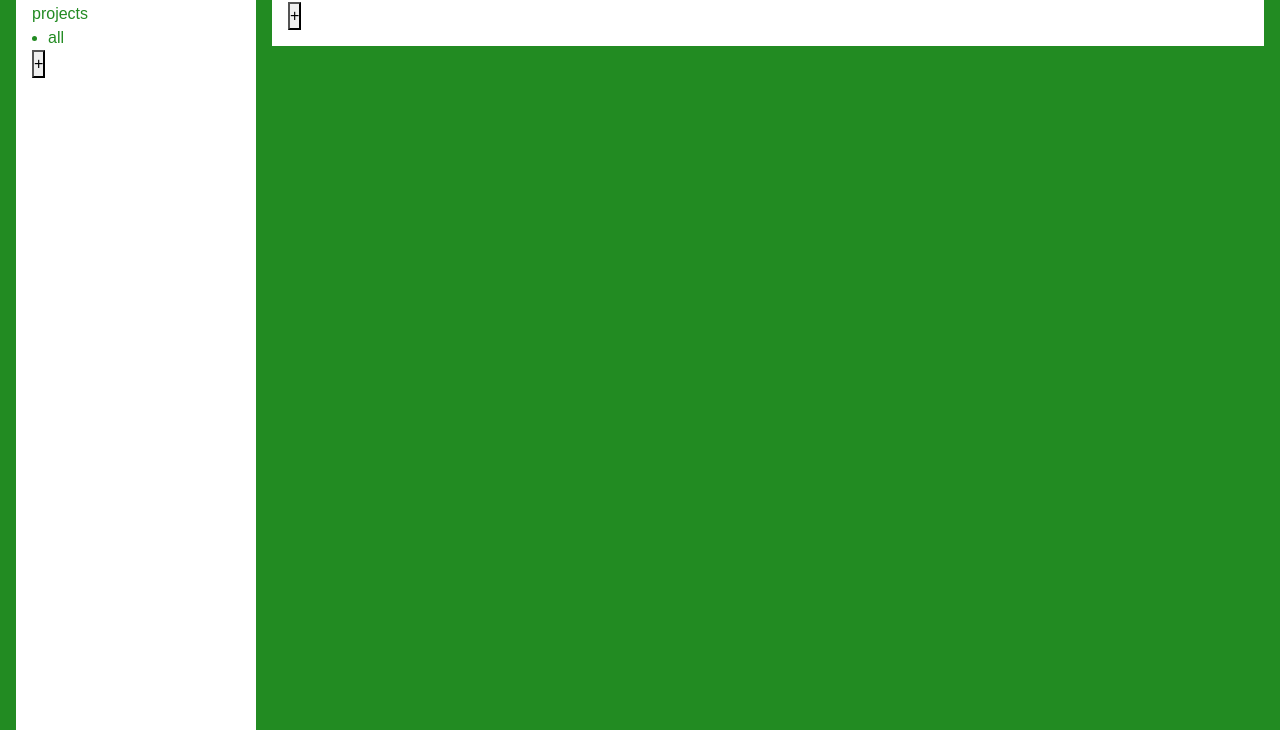
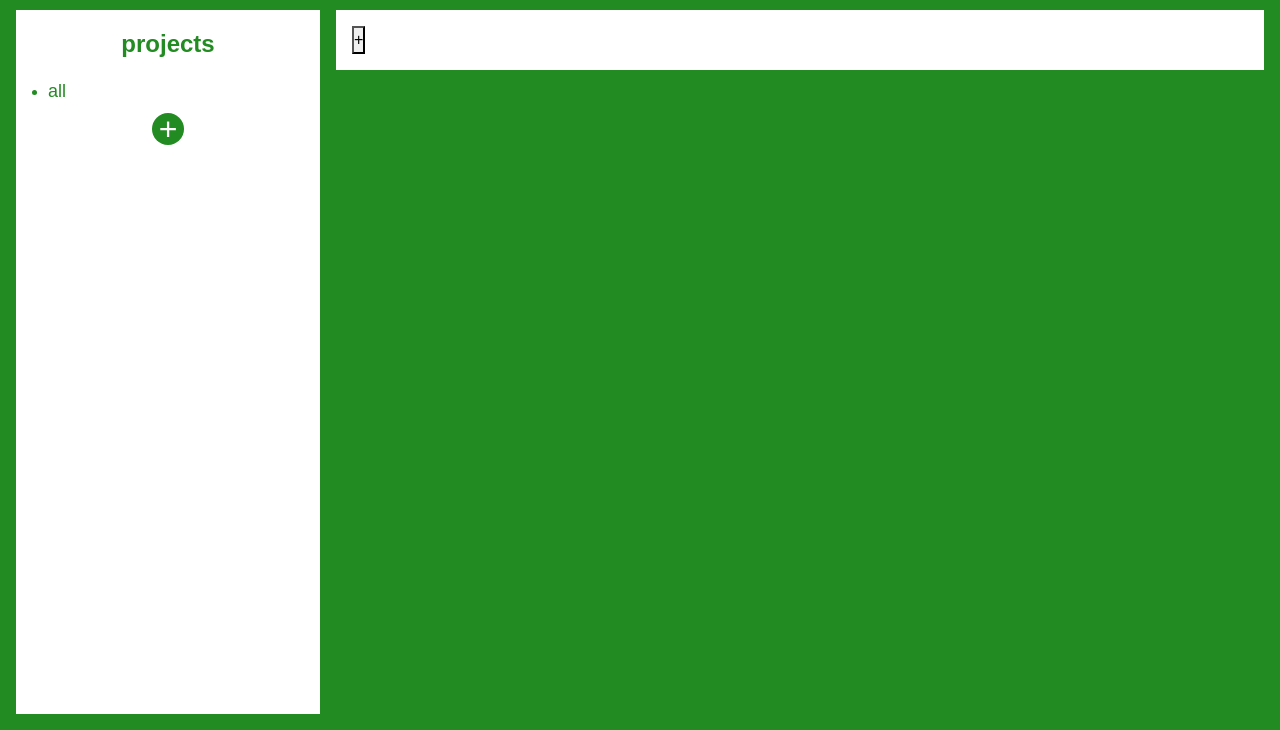
Before and after one commit to dawrentz/TOP-todo-list_B, a website built with webpack: page src/template.html in a window 1280 px wide. Shown: the part 70-800 px from the top of the page. Built offline with nearby package versions, Linux system fonts and the light colour scheme.

Commit message:
Begin styling in css. Focusing on sidebar/header.
Todo(loo):
-check spacing in edit/delete lines
-set min width of sidebar to fit edit/del lines
-need js logic to style current filter selection
-hover UI

```diff
--- a/src/renderModule.js
+++ b/src/renderModule.js
@@ -70,6 +70,12 @@ function createSidebarProjListLine(projectName) {
 
     //add del/edit btns
     if (projectName !== "all") { //"all" doesn't get edit/del btns
+        //spacer
+        const spacerDiv = createElm("div");
+        addClassToElm(spacerDiv, "spacer");
+        appendElmToLocation(spacerDiv, lineWrapper, "append");
+
+
         //edit Btn
         const editBtn = createEditBtn( //create edit btn
             () => swapOutElm( //swaps out project line for edit project line on edit btn select
@@ -669,8 +675,8 @@ function createBtn(textContentArg, classNameArg, callbackFunc) {
     return newBtn;
 }
 
-function resetHiddenElm(hiddenElm, newElmToDel) {
-    hiddenElm.style = "display: initial" //reset to inline-block?
+function resetHiddenElm(hiddenElm, newElmToDel, resetStyle) {
+    hiddenElm.style = `display: `; //found this by accident. Setting display to nothing remove js's override of css. Css can take over again.
 
     newElmToDel.remove();
 }
--- a/src/style.css
+++ b/src/style.css
@@ -13,7 +13,6 @@
     /* testing */
     * {
         /* outline: solid red 1px; */
-
     }
 }
 
@@ -25,15 +24,21 @@ body {
 
     display: grid;
     /* set max width on first column? changes with project input */
-    grid-template-columns: 1fr 4fr;
+    /* grid-template-columns: 25% minmax(min-content 75%);  */
+    grid-template-columns: minmax(max-content, 25%) minmax(max-content, 75%);
     grid-template-rows: auto 1fr;
 
     /* set min-height so side bar can always fill up page vertically */
     min-height: 100vh;
+    min-width: max-content;
 }
 
 #header {
     grid-column: span 2;
+
+    #title-main {
+        justify-self: end;
+    }
 }
 
 #sidebar {
@@ -41,15 +46,82 @@ body {
     color: var(--color-main);
 
     margin-left: var(--padding);
+    margin-bottom: var(--padding);
+
+    /* min-width: min-content; */
+
+    .title-sec {
+        justify-self: center;
+        margin-bottom: var(--padding);
+    }
+
+    #projects-list {
+        /* margin-left: calc(2 * var(--padding)); */
+
+        .sidebar-project-li {
+            width: 100%;
+
+            margin-bottom: calc(0.5 * var(--spacing));
+
+            .sidebar-proj-list-line {
+                display: grid;
+                grid-template-columns: auto 1fr min-content min-content;
+
+                .sidebar-proj-list-name {
+                    font-size: large;
+                }
+
+                .spacer {
+                    border-bottom: 1px solid var(--color-main);
+                    margin: 0 calc(0.5 * var(--spacing));
+                    margin-bottom: calc(0.75 * var(--spacing));
+
+                    /* alternate idea for the spacer line, not sure if these will break */
+                    /* could also make a 1px high box inside of spacer and justify/align to center*/
+                    /* outline: 1px solid var(--color-main);   */
+                    /* outline-offset: calc(-1 * var(--spacing));      */
+                }
+
+            }
+
+        }
+    }
+
+    /* project-edit-line */
+    #add-project-btn-wrappper + .confirm-cancel-line {
+        margin-left: var(--spacing);
+    }
+
+    #add-project-btn-wrappper {
+        justify-self: center;
+        /* margin-top: var(--spacing); */
+
+        #add-project-btn {
+            background-color: var(--color-main);
+
+            border: none;
+            --btn-size: calc(2 * var(--spacing));
+
+            height: var(--btn-size);
+            width: var(--btn-size);
+
+            border-radius: 50%;
+
+            /* need shift btn txt */
+            div {
+                position: relative;
+                top: -8px;
+
+                font-size: xx-large;
+                color: var(--color-sec);
+            }
+
+        }
 
 
-    .sidebar-project-li {
-        /* set firm width */
-        width: fit-content;
     }
-
 }
-
+/* set first childs of todo data line to large font */
 #main-content {
     padding-top: calc(-1 * var(--padding));
 
--- a/src/template.html
+++ b/src/template.html
@@ -8,19 +8,23 @@
 <body>
     <div id="header">
         <div id="title-main">
-            todoloo2
+            <h1>todoloo2</h1>
         </div>
 
     </div>
     <div id="sidebar">
         <div id="projects-list-container" class="sidebar-section">
             <div class="title-sec">
-                projects
+                <h2>projects</h2>
             </div>
-            <ul id="projects-list">
-            </ul>
-            <div class="wrapper" id="add-project-btn-wrappper">
-                <button type="button" id="add-project-btn">+</button>
+            <div id="projects-list-wrapper">
+                <ul id="projects-list">
+                </ul>
+                <div class="wrapper" id="add-project-btn-wrappper">
+                    <button type="button" id="add-project-btn">
+                        <div>+</div>
+                    </button>
+                </div>
             </div>
         </div>
     </div>
```
Also changed, not shown: README.md.
